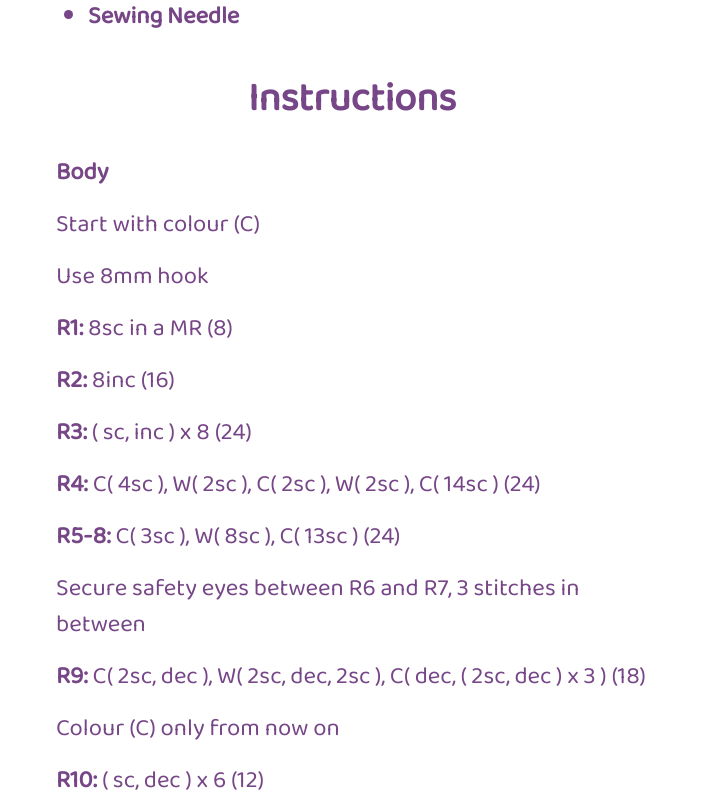
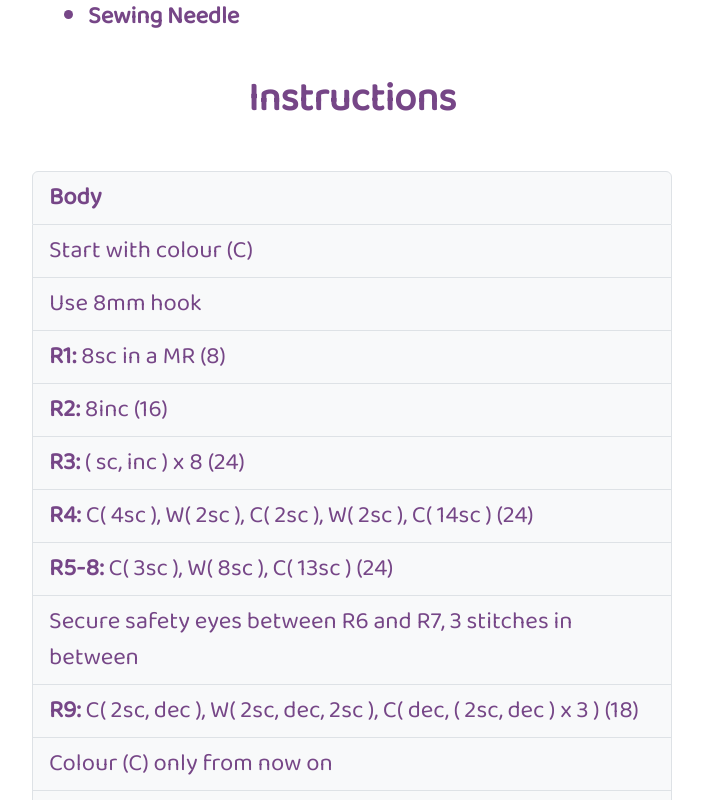
Before and after one commit to BrentMRPalmer/SEG3125Project2-v2, a React (Vite) app in the folder yarn/: page /pattern/1 in a window 1280 px wide. Shown: the part 1180-1980 px from the top of the page, without its empty margins (288-991 px from the left). Built offline with nearby package versions, Linux system fonts and the light colour scheme.

Commit message:
Instructions State

```diff
--- /dev/null
+++ b/yarn/src/components/ListGroup.jsx
@@ -0,0 +1,23 @@
+import React, { useState } from 'react'
+
+const ListGroup = ({items}) => {
+    const [selectedIndex, setSelectedIndex] = useState(-1);
+
+    return (
+        <ul className='list-group'>
+            {items.map((item, index) => (
+                <li
+                  className={`custom-body-font list-group-item custom-list-group-item ${selectedIndex === index ? 'active' : ''}`}
+                  key={item}
+                  onClick={() => {
+                    setSelectedIndex(index);
+                  }}
+                  dangerouslySetInnerHTML={{ __html: item }}
+                >
+                </li>
+            ))}
+        </ul>
+    )
+}
+
+export default ListGroup
--- a/yarn/src/pages/Pattern.jsx
+++ b/yarn/src/pages/Pattern.jsx
@@ -1,6 +1,7 @@
 import {React, useState} from 'react'
 import { useParams, useNavigate } from 'react-router-dom';
 import { Button, Form } from 'react-bootstrap';
+import ListGroup from '../components/ListGroup';
 import '../styles.css';
 
 const Pattern = ({ patternData }) => {
@@ -57,14 +58,10 @@ const Pattern = ({ patternData }) => {
                     ))}
                 </ul>
             </div>
-            <h1 className="centered-text"><b>Instructions</b></h1>
-            <div className="custom-body-font padding">
-                {pattern.instructions.map( (instruction, index) => (
-                    <p key={index} dangerouslySetInnerHTML={{ __html: instruction }}></p>
-                ))}
-            </div>
+            <h1 className="centered-text" style={{ marginBottom: '1.2em' }}><b>Instructions</b></h1>
+            <ListGroup items={pattern.instructions}></ListGroup>
 
-            <div>
+            <div style={{ marginTop: '2em' }}>
                 <h1 className="centered-text"><b>Comments</b></h1>
                 <ul className="custom-body-font">
                     {comments.map( (comment, index) => (
--- a/yarn/src/styles.css
+++ b/yarn/src/styles.css
@@ -191,4 +191,21 @@ img {
     display: flex;
     align-items: center;
     gap: 10px;
-  }
+}
+
+.custom-list-group-item {
+    font-size: 1.5em;
+    color: #764687;
+    font-family: "Baloo 2";
+    background-color: #f8f9fa;
+}
+
+.custom-list-group-item:hover {
+    background-color: #e2e6ea;
+}
+
+.custom-list-group-item.active {
+    color: #fff;
+    background-color: #764687;
+    border-color: #764687;
+}
```
